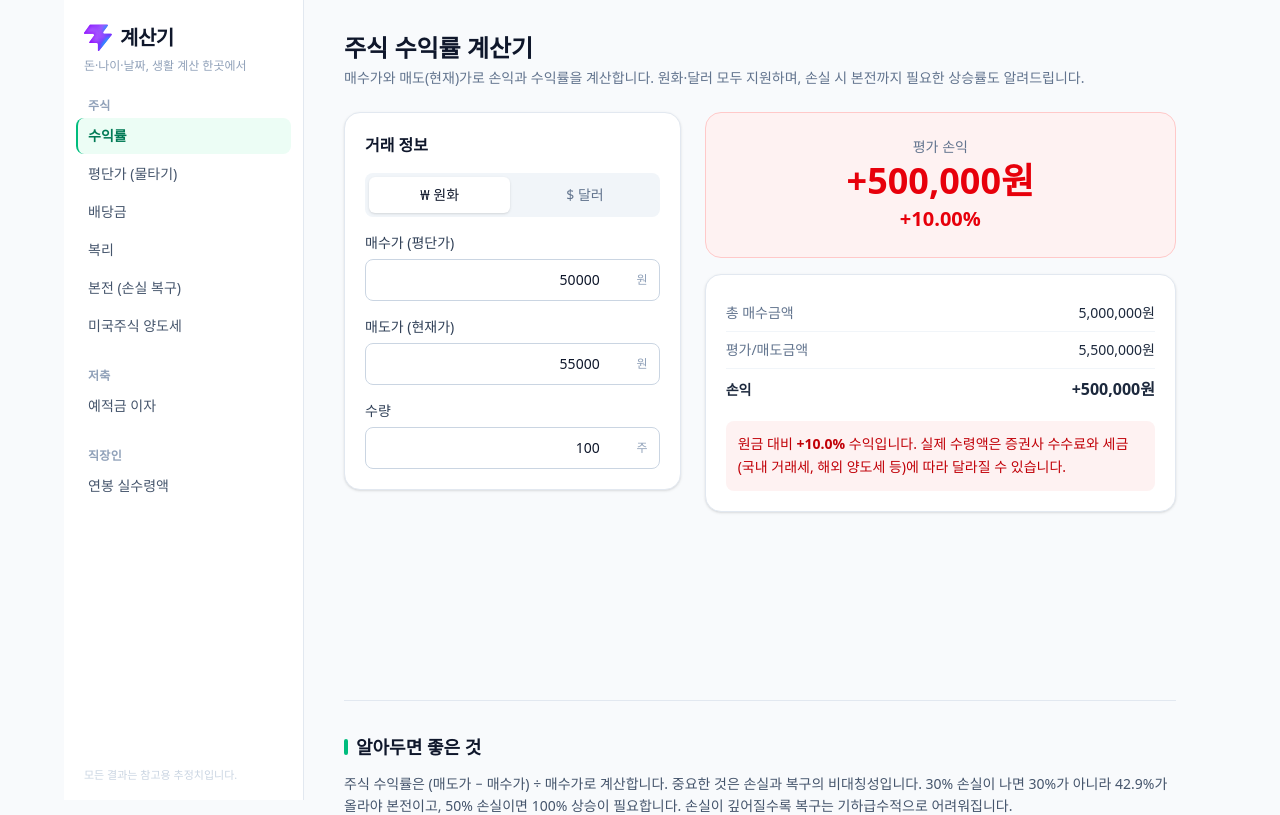
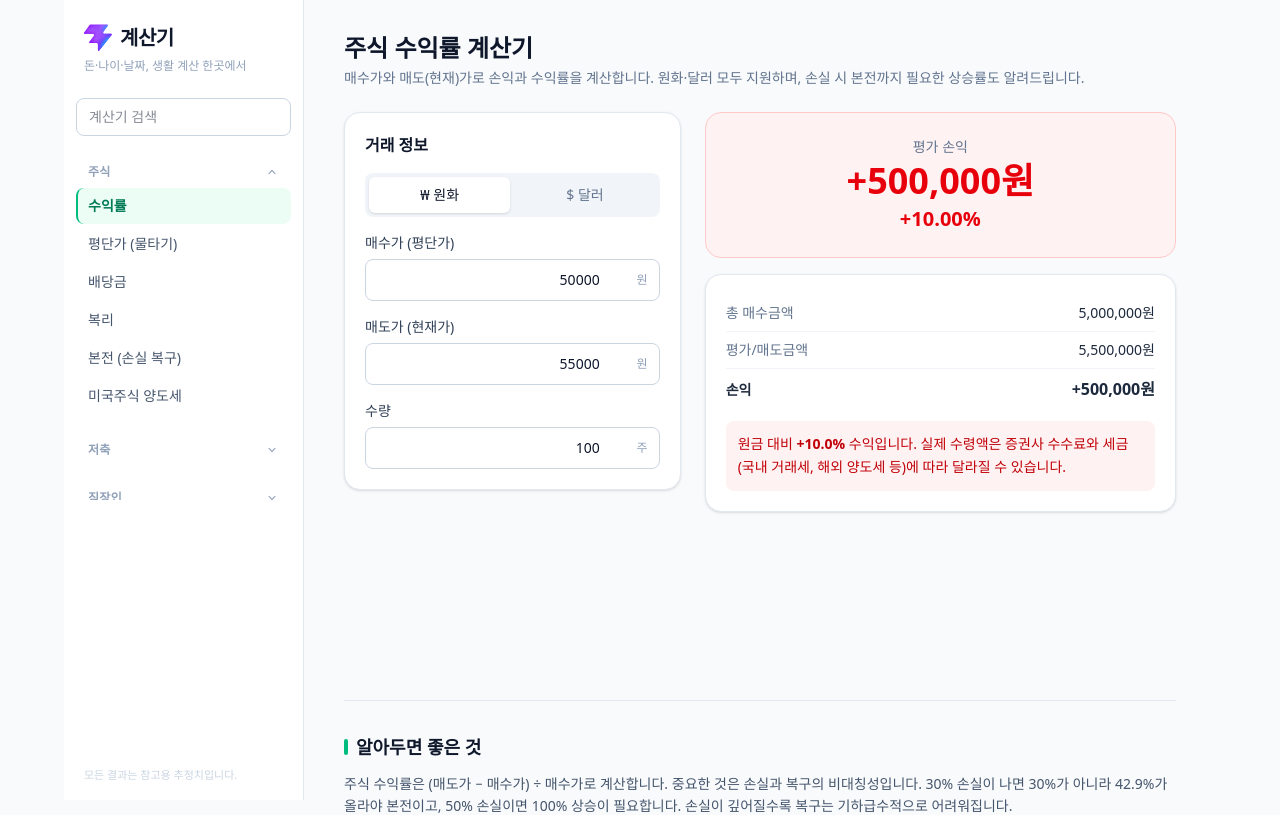
Before and after one commit to hyunboHwang/Calculators, a React (Vite) app: page / in a window 1280 px wide. Shown: the top 815 px of the page. Built offline with nearby package versions, Linux system fonts and the light colour scheme.

Commit message:
feat: 사이드바에 검색 + 그룹 아코디언 추가

```diff
--- a/src/App.tsx
+++ b/src/App.tsx
@@ -3,6 +3,7 @@ import routes from './routes.json'
 import GROUP_ORDER from './groups.json'
 import AdSlot from './components/AdSlot'
 import InfoSection from './components/InfoSection'
+import Sidebar, { MenuLink } from './components/Sidebar'
 import { SLOTS, loadAdsense } from './lib/ads'
 import { loadAnalytics, trackPageView } from './lib/analytics'
 
@@ -96,44 +97,6 @@ function useSeo(route: (typeof routes)[number]) {
     loadAnalytics()
     trackPageView(window.location.pathname, route.title)
   }, [route])
-}
-
-function MenuLink({
-  to,
-  label,
-  active,
-  onNavigate,
-  compact,
-}: {
-  to: string
-  label: string
-  active: boolean
-  onNavigate: (to: string) => void
-  compact?: boolean
-}) {
-  return (
-    <a
-      href={to === '/' ? '/' : `${to}/`}
-      onClick={(e) => {
-        e.preventDefault()
-        onNavigate(to)
-      }}
-      aria-current={active ? 'page' : undefined}
-      className={
-        compact
-          ? `shrink-0 rounded-lg px-3 py-2 text-sm font-medium transition-colors ${
-              active ? 'bg-emerald-600 text-white shadow-sm' : 'bg-slate-100 text-slate-500 hover:bg-slate-200'
-            }`
-          : `block rounded-lg border-l-2 py-2 pr-3 pl-2.5 text-sm font-medium transition-colors ${
-              active
-                ? 'border-emerald-500 bg-emerald-50 font-semibold text-emerald-700'
-                : 'border-transparent text-slate-600 hover:bg-slate-100 hover:text-slate-900'
-            }`
-      }
-    >
-      {label}
-    </a>
-  )
 }
 
 function App() {
@@ -240,31 +203,7 @@ function App() {
             </a>
             <p className="mt-1.5 text-xs text-slate-400">돈·나이·날짜, 생활 계산 한곳에서</p>
           </div>
-          <nav
-            className="sidebar-scroll min-h-0 flex-1 space-y-6 overflow-y-auto px-3 pb-4"
-            aria-label="계산기 메뉴"
-          >
-            {groups.map((g) => (
-              <div key={g}>
-                <p className="mb-1 px-3 text-xs font-semibold tracking-wide text-slate-400">
-                  {g}
-                </p>
-                <div className="space-y-0.5">
-                  {routes
-                    .filter((r) => r.group === g)
-                    .map((r) => (
-                      <MenuLink
-                        key={r.id}
-                        to={r.path}
-                        label={r.label}
-                        active={route.id === r.id}
-                        onNavigate={navigate}
-                      />
-                    ))}
-                </div>
-              </div>
-            ))}
-          </nav>
+          <Sidebar activeRouteId={route.id} activeGroup={route.group} onNavigate={navigate} />
           <AdSlot slot={SLOTS.sidebar} className="min-h-[250px] shrink-0 px-3 pt-2" />
           <p className="px-5 py-4 text-[11px] leading-relaxed text-slate-300">
             모든 결과는 참고용 추정치입니다.
--- /dev/null
+++ b/src/components/Sidebar.tsx
@@ -0,0 +1,163 @@
+import { useEffect, useState } from 'react'
+import routes from '../routes.json'
+import GROUP_ORDER from '../groups.json'
+
+const groups = GROUP_ORDER.filter((g) => routes.some((r) => r.group === g))
+
+export function MenuLink({
+  to,
+  label,
+  active,
+  onNavigate,
+  compact,
+}: {
+  to: string
+  label: string
+  active: boolean
+  onNavigate: (to: string) => void
+  compact?: boolean
+}) {
+  return (
+    <a
+      href={to === '/' ? '/' : `${to}/`}
+      onClick={(e) => {
+        e.preventDefault()
+        onNavigate(to)
+      }}
+      aria-current={active ? 'page' : undefined}
+      className={
+        compact
+          ? `shrink-0 rounded-lg px-3 py-2 text-sm font-medium transition-colors ${
+              active ? 'bg-emerald-600 text-white shadow-sm' : 'bg-slate-100 text-slate-500 hover:bg-slate-200'
+            }`
+          : `block rounded-lg border-l-2 py-2 pr-3 pl-2.5 text-sm font-medium transition-colors ${
+              active
+                ? 'border-emerald-500 bg-emerald-50 font-semibold text-emerald-700'
+                : 'border-transparent text-slate-600 hover:bg-slate-100 hover:text-slate-900'
+            }`
+      }
+    >
+      {label}
+    </a>
+  )
+}
+
+function ChevronIcon({ expanded }: { expanded: boolean }) {
+  return (
+    <svg
+      viewBox="0 0 20 20"
+      fill="currentColor"
+      className={`h-3.5 w-3.5 shrink-0 text-slate-400 transition-transform ${expanded ? 'rotate-180' : ''}`}
+      aria-hidden="true"
+    >
+      <path
+        fillRule="evenodd"
+        d="M5.23 7.21a.75.75 0 011.06.02L10 11.148l3.71-3.918a.75.75 0 111.08 1.04l-4.25 4.5a.75.75 0 01-1.08 0l-4.25-4.5a.75.75 0 01.02-1.06z"
+        clipRule="evenodd"
+      />
+    </svg>
+  )
+}
+
+export default function Sidebar({
+  activeRouteId,
+  activeGroup,
+  onNavigate,
+}: {
+  activeRouteId: string
+  activeGroup: string
+  onNavigate: (to: string) => void
+}) {
+  const [query, setQuery] = useState('')
+  const [expandedGroups, setExpandedGroups] = useState<Set<string>>(() => new Set([activeGroup]))
+
+  // 다른 계산기로 이동하면 그 그룹을 펼침 목록에 추가한다 (기존에 펼친 그룹은 접지 않음)
+  useEffect(() => {
+    setExpandedGroups((prev) => {
+      if (prev.has(activeGroup)) return prev
+      const next = new Set(prev)
+      next.add(activeGroup)
+      return next
+    })
+  }, [activeGroup])
+
+  const toggleGroup = (g: string) => {
+    setExpandedGroups((prev) => {
+      const next = new Set(prev)
+      if (next.has(g)) next.delete(g)
+      else next.add(g)
+      return next
+    })
+  }
+
+  const isSearching = query.trim().length > 0
+  const matches = (label: string) => label.toLowerCase().includes(query.trim().toLowerCase())
+  const routesForGroup = (g: string) =>
+    routes.filter((r) => r.group === g && (!isSearching || matches(r.label)))
+  const visibleGroups = groups.filter((g) => routesForGroup(g).length > 0)
+  const isExpanded = (g: string) => isSearching || expandedGroups.has(g)
+
+  return (
+    <nav
+      className="sidebar-scroll min-h-0 flex-1 space-y-6 overflow-y-auto px-3 pb-4"
+      aria-label="계산기 메뉴"
+    >
+      <div className="relative">
+        <input
+          type="text"
+          value={query}
+          onChange={(e) => setQuery(e.target.value)}
+          placeholder="계산기 검색"
+          aria-label="계산기 검색"
+          className="w-full rounded-lg border border-slate-300 bg-white py-2 pr-8 pl-3 text-sm transition-colors hover:border-slate-400 focus:border-emerald-500 focus:ring-2 focus:ring-emerald-200 focus:outline-none"
+        />
+        {query && (
+          <button
+            type="button"
+            onClick={() => setQuery('')}
+            aria-label="검색어 지우기"
+            className="absolute inset-y-0 right-2 flex items-center text-slate-400 hover:text-slate-600"
+          >
+            ✕
+          </button>
+        )}
+      </div>
+
+      {isSearching && visibleGroups.length === 0 && (
+        <p className="px-3 text-sm text-slate-400">검색 결과가 없습니다.</p>
+      )}
+
+      {visibleGroups.map((g) => {
+        const expanded = isExpanded(g)
+        return (
+          <div key={g}>
+            <button
+              type="button"
+              onClick={() => toggleGroup(g)}
+              disabled={isSearching}
+              aria-expanded={expanded}
+              aria-controls={`sidebar-group-${g}`}
+              className="flex w-full items-center justify-between px-3 py-1 text-xs font-semibold tracking-wide text-slate-400 disabled:cursor-default"
+            >
+              {g}
+              {!isSearching && <ChevronIcon expanded={expanded} />}
+            </button>
+            {expanded && (
+              <div id={`sidebar-group-${g}`} className="mt-1 space-y-0.5">
+                {routesForGroup(g).map((r) => (
+                  <MenuLink
+                    key={r.id}
+                    to={r.path}
+                    label={r.label}
+                    active={activeRouteId === r.id}
+                    onNavigate={onNavigate}
+                  />
+                ))}
+              </div>
+            )}
+          </div>
+        )
+      })}
+    </nav>
+  )
+}
```
